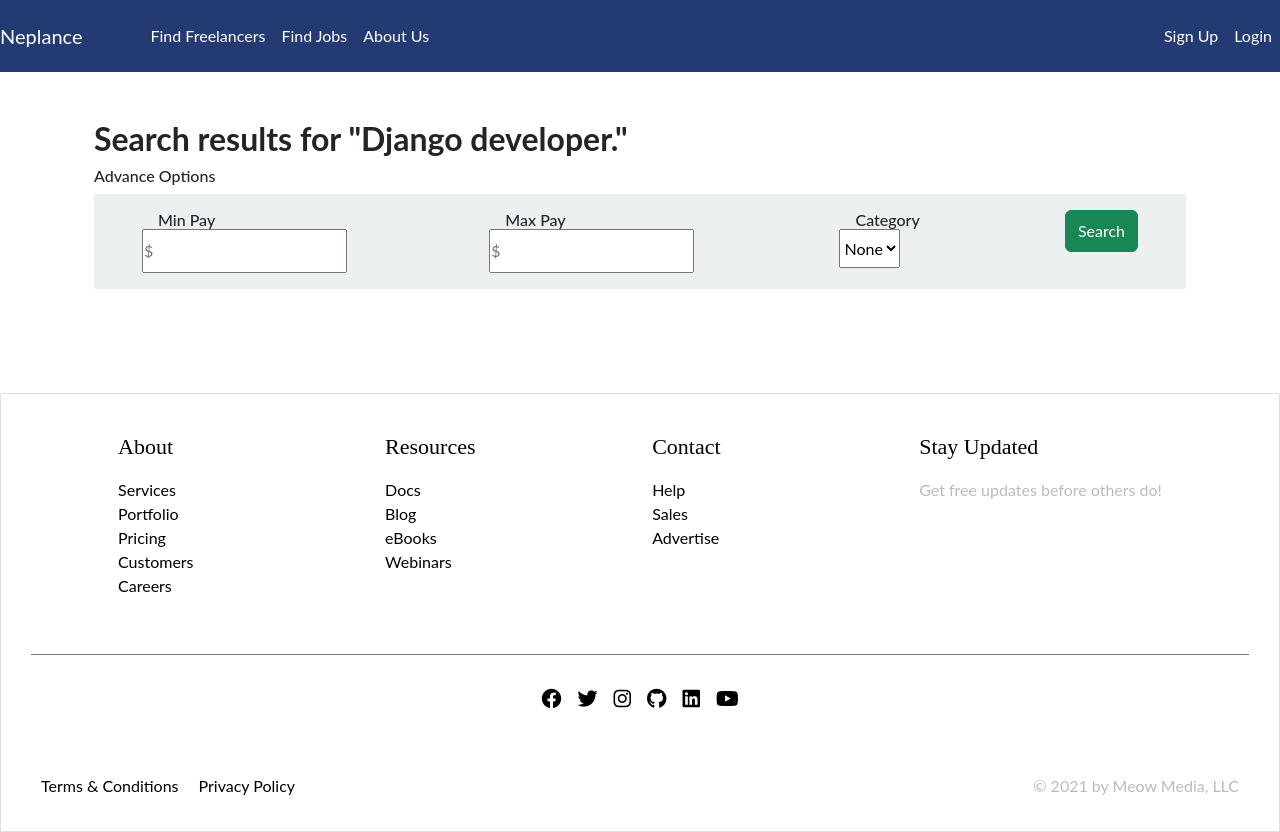
After one commit to Piyush123-grumpy/Neplance, a Django app: page /gig/search/ in a window 1280 px wide. The commit adds this page. Run offline with Django 4.2, Linux system fonts and the light colour scheme; data that the repository does not hold is empty; parts of the project's set-up code (start-up, migrations or seed data) failed here and were passed over; some libraries are stand-ins or nearby versions.

Commit message:
JS update

```diff
--- /dev/null
+++ b/Homepage/static/JS/navbar.js
@@ -0,0 +1,16 @@
+let nav = document.querySelector('#navbar');
+
+// Add scroll event listner to the window.
+window.addEventListener('scroll', ()=>{
+    // Add transistion duration to navbar
+    nav.style.transitionDuration = '0.3s';
+    // If scroll on top of the page.
+    if(window.scrollY!=0){
+        nav.style.backgroundColor = '#0065AD';
+    }
+    // If scroll on top of the page.
+    else{
+
+        nav.style.backgroundColor = '#243A73';
+    }
+})
--- a/Homepage/static/css/navbar.css
+++ b/Homepage/static/css/navbar.css
@@ -7,6 +7,9 @@ li{
 }
 nav{
     background-color: #0065AD;
+    position: sticky;
+    top: 0;
+    z-index: 100;
 }
 .navbar-brand{
     margin-right: 60px !important;
--- a/Homepage/templates/base/UserNavbar.html
+++ b/Homepage/templates/base/UserNavbar.html
@@ -11,11 +11,12 @@
     <link rel="stylesheet" type="text/css" href="https://cdnjs.cloudflare.com/ajax/libs/font-awesome/6.1.1/css/all.min.css">
     <!-- CSS only -->
     <link href="https://cdn.jsdelivr.net/npm/bootstrap@5.2.0-beta1/dist/css/bootstrap.min.css" rel="stylesheet" integrity="sha384-0evHe/X+R7YkIZDRvuzKMRqM+OrBnVFBL6DOitfPri4tjfHxaWutUpFmBp4vmVor" crossorigin="anonymous">
+
     <title>Neplance</title>
 </head>
 
 <body>
-    <nav class="navbar navbar-expand-lg position-sticky">
+    <nav class="navbar navbar-expand-lg position-sticky" id="navbar">
 
         <a class="navbar-brand navbar-list" href="/">Neplance</a>
         <button class="navbar-toggler" type="button" data-toggle="collapse" data-target="#navbarText" aria-controls="navbarText" aria-expanded="false" aria-label="Toggle navigation">
@@ -62,6 +63,7 @@
     <script src="https://code.jquery.com/jquery-3.2.1.slim.min.js" integrity="sha384-KJ3o2DKtIkvYIK3UENzmM7KCkRr/rE9/Qpg6aAZGJwFDMVNA/GpGFF93hXpG5KkN" crossorigin="anonymous"></script>
     <script src="https://cdnjs.cloudflare.com/ajax/libs/popper.js/1.12.9/umd/popper.min.js" integrity="sha384-ApNbgh9B+Y1QKtv3Rn7W3mgPxhU9K/ScQsAP7hUibX39j7fakFPskvXusvfa0b4Q" crossorigin="anonymous"></script>
     <script src="https://maxcdn.bootstrapcdn.com/bootstrap/4.0.0/js/bootstrap.min.js" integrity="sha384-JZR6Spejh4U02d8jOt6vLEHfe/JQGiRRSQQxSfFWpi1MquVdAyjUar5+76PVCmYl" crossorigin="anonymous"></script>
+    <script src="{% static 'JS/navbar.js' %}"></script>
     <!-- JavaScript Bundle with Popper -->
     <script src="https://cdn.jsdelivr.net/npm/bootstrap@5.2.0-beta1/dist/js/bootstrap.bundle.min.js" integrity="sha384-pprn3073KE6tl6bjs2QrFaJGz5/SUsLqktiwsUTF55Jfv3qYSDhgCecCxMW52nD2" crossorigin="anonymous"></script>
 </body>
--- a/account/templates/userdetail/profile.html
+++ b/account/templates/userdetail/profile.html
@@ -1,4 +1,6 @@
-{% extends 'base/UserNavbar.html'%} {% load static %} {% block body %}
+{% extends 'base/UserNavbar.html'%}
+{% load static %}
+{% block body %}
 
 
 <body>
--- a/gig/models.py
+++ b/gig/models.py
@@ -17,7 +17,7 @@ class Gig (models.Model):
     description = models.CharField(max_length=255, null=True)
     pay = models.IntegerField(null=True)
     user = models.ForeignKey(User, on_delete=models.CASCADE, null=True)
-    category = models.ForeignKey(Category, on_delete=models.CASCADE, unique=True)
+    category = models.ForeignKey(Category, on_delete=models.CASCADE)
 
     def __str__(self):
         return self.title
--- /dev/null
+++ b/gig/static/JS/search.js
@@ -0,0 +1,34 @@
+var searchBtn = document.querySelector('#SearchBtn');
+searchBtn.addEventListener('click', getData);
+
+
+function getData(){
+    // API url.
+    let url = 'http://127.0.0.1:8000/gig/filtersearch/';
+    // User entered advance search data.
+    let category = document.getElementById('categories');
+    let min_input = parseInt(document.getElementById('min-pay').value);
+    let max_input = parseInt(document.getElementById('max-pay').value);
+    // If min input is not an integer.
+    if (isNaN(min_input)){
+        min_input = -9999;
+    }
+    if (isNaN(max_input)){
+        max_input = -9999;
+    }
+
+    // Get the actual maximum and minimum values in the given input.
+    // For validation purpose.
+
+    url += category.value + '/' + min_input + '/' + max_input;
+    console.log(url);
+    fetch(url)
+        .then(response=>response.json()
+        .then(data=>{
+            console.log(data);
+            data.forEach(element => {
+                    document.write(element.title + '<br>');
+            });
+        })
+    )
+}
--- /dev/null
+++ b/gig/static/css/search.css
@@ -0,0 +1,36 @@
+.advance-sec{
+    background-color: #ecf0f1;
+    position: relative;
+}
+
+.hide{
+    display: none;
+}
+
+
+ .dropdown_list{
+     position: absolute;
+     z-index: 9;
+ }
+
+ .gig-list{
+    background-color: #ecf0f1;
+ }
+
+
+ @media (max-width: 352px){
+     .advance-sec{
+         display: flex;
+         justify-content: center;
+         background-color: orange;
+     }
+     /* .adv-title{
+         display{}
+     } */
+ }
+
+
+
+
+
+/* ------------------------------- */
--- a/gig/templates/addgigs.html
+++ b/gig/templates/addgigs.html
@@ -5,7 +5,7 @@
 {%block title%} addgigs {%endblock%}
 {% load static %}
 {%block body%}
-<link rel="stylesheet" href="{% static 'addgigs.css' %}">
+<link rel="stylesheet" href="{% static 'css/addgigs.css' %}">
 <div class="container d-flex justify-content-center my-4">
   <div class="col-lg-5">
     <form id="contact" method="POST">
--- /dev/null
+++ b/gig/templates/search.html
@@ -0,0 +1,56 @@
+{% extends 'base/UserNavbar.html'%}
+
+{% load static %}
+
+{% block body %}
+<link rel="stylesheet" href="{% static 'css/search.css' %}">
+
+<body>
+   <div class="container d-flex justify-content-start">
+      <div class="title container-fluid py-5">
+         <h2><strong>Search results for "Django developer."</strong></h2>
+         <!-- Advance search -->
+         <h6 class="text-m adv-title">Advance Options</h6>
+
+         <div class="advance-sec py-3 d-flex justify-content-center">
+            <div class="d-inline mx-5">
+               <h6 class="d-inline ml-3">Min Pay</h6>
+               <input type="number" min='0' placeholder="$" class="py-2" id="min-pay" >
+            </div>
+
+            <div class="d-inline mx-5">
+               <h6 class="d-inline ml-3">Max Pay</h6>
+               <input type="number" min='0' placeholder="$" class="py-2" id="max-pay" >
+            </div>
+
+            <div class="d-inline mx-5">
+               <h6 class="d-inline ml-3">Category</h6>
+               <!-- <button type="button" class="py-2" id="category-btn">Category</button> -->
+               <select name="Categories" id="categories" class="py-2">
+                  <option value=-9999>None</option>
+                  {% for i in categories %}
+                  <option value="{{i.id}}">{{i}}</option>
+                  {% endfor %}
+               </select>
+            </div>
+
+            <div class="d-inline mx-5">
+                  <button class="btn btn-success py-2" id="SearchBtn"> Search </button>
+            </div>
+
+            <!-- <div class="dropdownList hide" id="dropdownList">
+               <ul class="menu">
+                  {% for i in categories %}
+                     <li><a href="#">{{i}}</a></li>
+                  {% endfor %}
+                </ul>
+            </div> -->
+         </div>
+
+         <div class="gig-list my-3" id="gig-list">
+         </div>
+      </div>
+   </div>
+   <script src="{% static 'JS/search.js' %}"></script>
+</body>
+{% endblock %}
--- a/gig/urls.py
+++ b/gig/urls.py
@@ -4,4 +4,6 @@ from gig import views
 
 urlpatterns = [
         path('addgig/', views.addgigs, name='addgig'),
+        path('search/', views.search, name = 'search'),
+        path('filtersearch/<int:category>/<int:min>/<int:max>', views.filterSearch, name='filterSearch'),
 ]
--- a/gig/views.py
+++ b/gig/views.py
@@ -1,5 +1,10 @@
 from ast import Add
+from django.http import HttpResponse, JsonResponse
+from django.db.models import Max
+from unicodedata import category
 from django.shortcuts import redirect, render
+
+from gig.models import Category, Gig
 from .forms import AddGigForm
 from django.contrib.auth.decorators import login_required
 
@@ -28,3 +33,28 @@ def addgigs(request):
     # If user is not logged in redirect to home page.
     else:
         return redirect('/')
+
+def search(request):
+    categories = Category.objects.all
+    context = {'categories': categories}
+    print(Gig.objects.filter(pay__range=[10000,20000]))
+    return render(request, 'search.html', context)
+
+def filterSearch(request, category, min, max):
+    data = None
+
+    data = list(Gig.objects.values().filter(category = category, pay__range=[min, max]))
+    # If only Max value is given.
+    if min == -9999 and max != -9999:
+        min = 0
+        # data = list(Gig.objects.values().filter(category = category, pay__range=[0, max]))
+    # If only Min value is given.
+    elif max == -9999 and min != -9999:
+        max = Gig.objects.aggregate(Max('pay'))
+        # data = list(Gig.objects.values().filter(category = category, pay__range=[min, Gig.objects.aggregate(Max('pay'))]))
+    # If category not given.
+    if category == -9999:
+        data = list(Gig.objects.values().filter(pay__range=[min, max]))
+    else:
+        data = list(Gig.objects.values().filter(category = category, pay__range=[min, max]))
+    return JsonResponse(data, safe=False)
```
Also changed, not shown: gig/migrations/0005_alter_gig_category.py (added), gig/static/css/addgigs.css (renamed from gig/static/addgigs.css).
